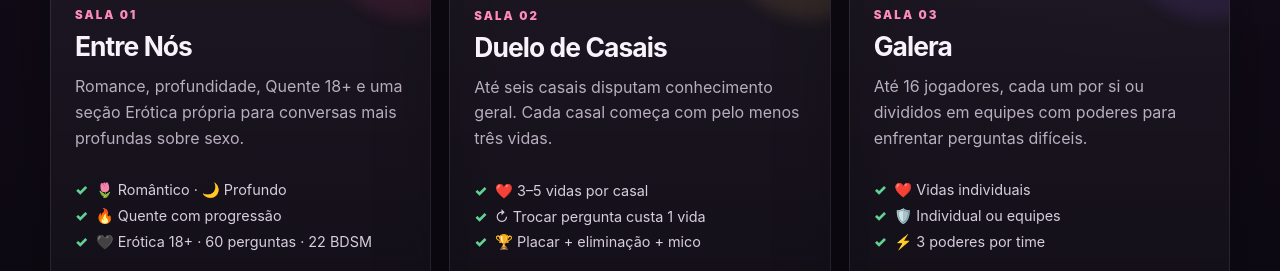
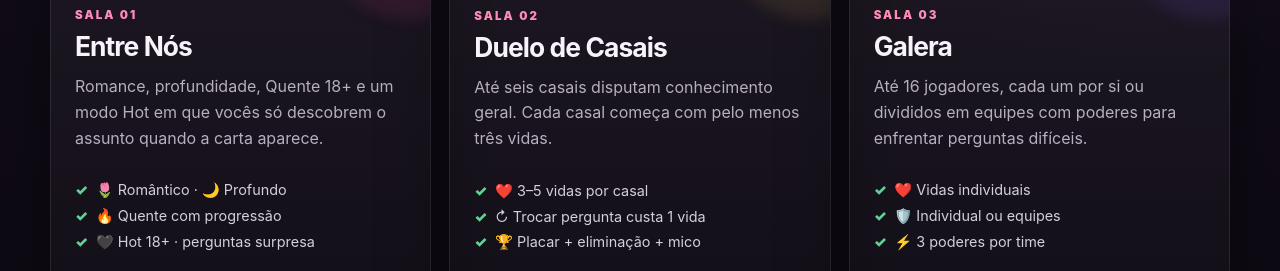
Before and after one commit to thepunisherhat41/COUPLE-GAME, a website with bundled scripts: page index.html in a window 1280 px wide. Shown: the part 681-952 px from the top of the page. Built offline with nearby package versions, Linux system fonts and the light colour scheme.

Commit message:
hide hot deck spoilers on home

```diff
--- a/index.html
+++ b/index.html
@@ -39,12 +39,12 @@
           <div>
             <p class="room-number">SALA 01</p>
             <h2>Entre Nós</h2>
-            <p>Romance, profundidade, Quente 18+ e uma seção Erótica própria para conversas mais profundas sobre sexo.</p>
+            <p>Romance, profundidade, Quente 18+ e um modo Hot em que vocês só descobrem o assunto quando a carta aparece.</p>
           </div>
           <ul class="feature-list">
             <li>🌷 Romântico · 🌙 Profundo</li>
             <li>🔥 Quente com progressão</li>
-            <li>🖤 Erótica 18+ · 60 perguntas · 22 BDSM</li>
+            <li>🖤 Hot 18+ · perguntas surpresa</li>
           </ul>
           <button class="primary-button" type="button" data-room="couple">Entrar na sala <span>→</span></button>
         </article>
```
